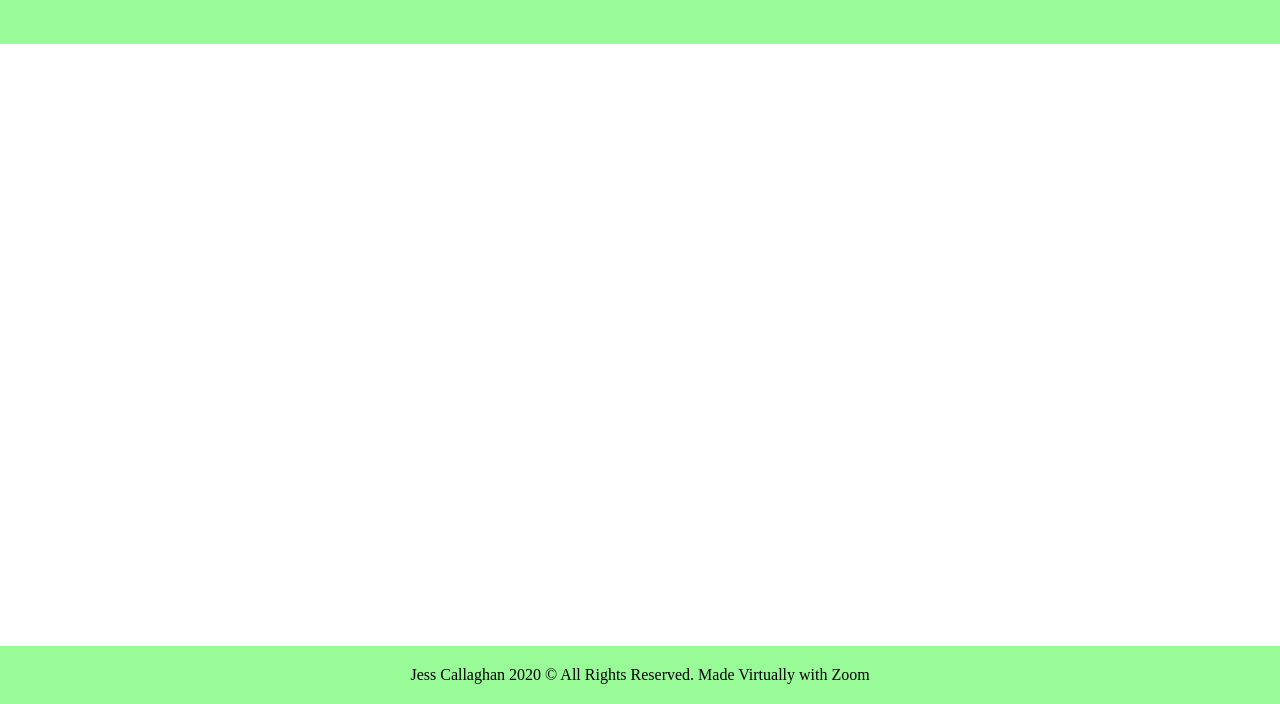
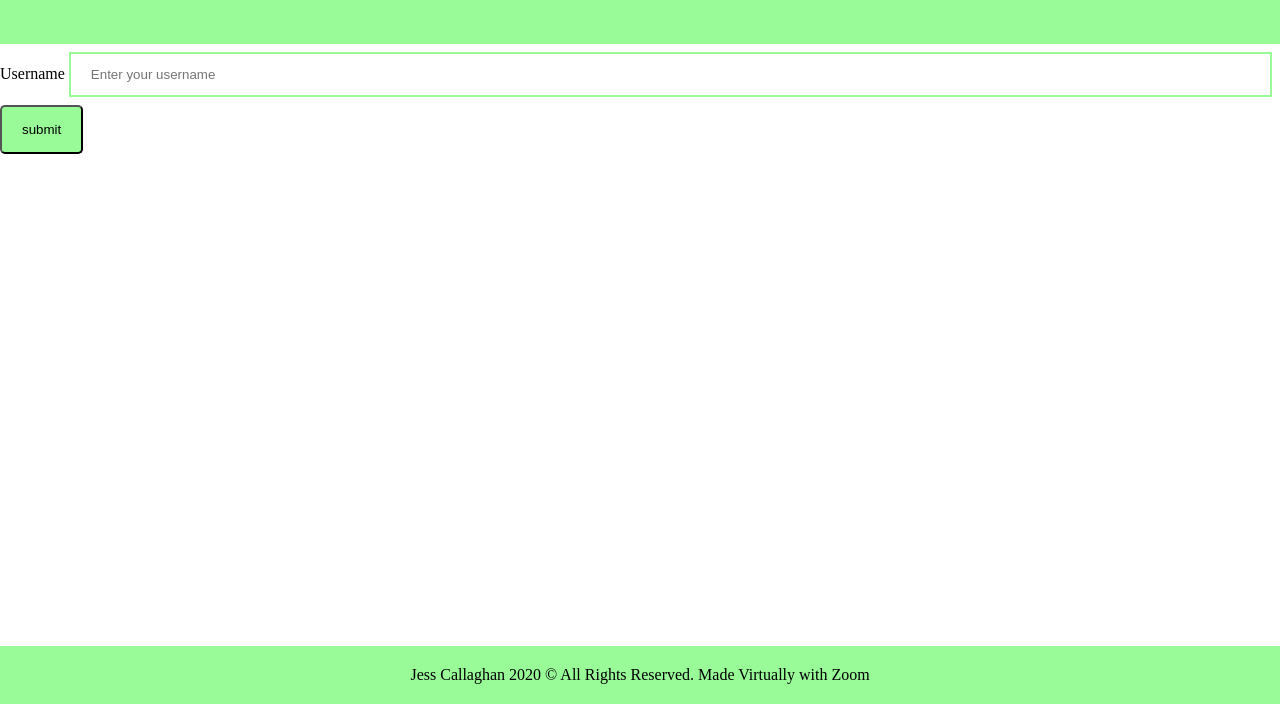
Before and after one commit to JustJessCallaghan/digital-portfolio, a plain HTML site: page about.html in a window 1280 px wide. Shown: the part 96-800 px from the top of the page. Drawn offline with Linux system fonts and the light colour scheme.

Commit message:
Add files via upload

```diff
--- a/about.html
+++ b/about.html
@@ -24,6 +24,12 @@
 
         </ul>
     </div>
+
+    <form>
+        <label for="username">Username</label>
+        <input type="text"placeholder="Enter your username">
+        <input class="button" type="button" value="submit">
+    </form>
     <div class="footer">
         Jess Callaghan 2020 &copy; All Rights Reserved. Made Virtually with Zoom
     </div>
--- a/style.css
+++ b/style.css
@@ -111,6 +111,16 @@ a{
     }
 }
 
+input[type=text] {
+    width: 94%;
+    padding: 13px 20px;
+    margin: 8px 0;
+    box-sizing: border-box;
+    border: 2px solid palegreen;
+    outline: none;
+
+}
+
 .footer {
     text-align: center;
     background-color: palegreen;
```
Also changed, not shown: index.html (+3 -1 lines).
